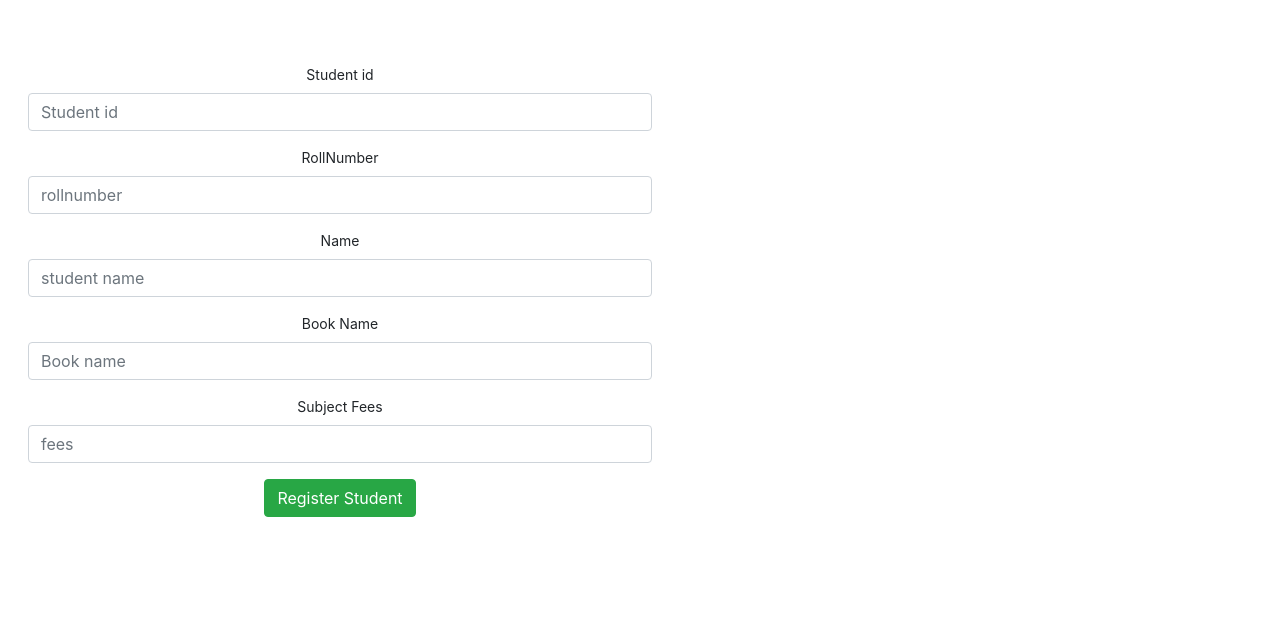
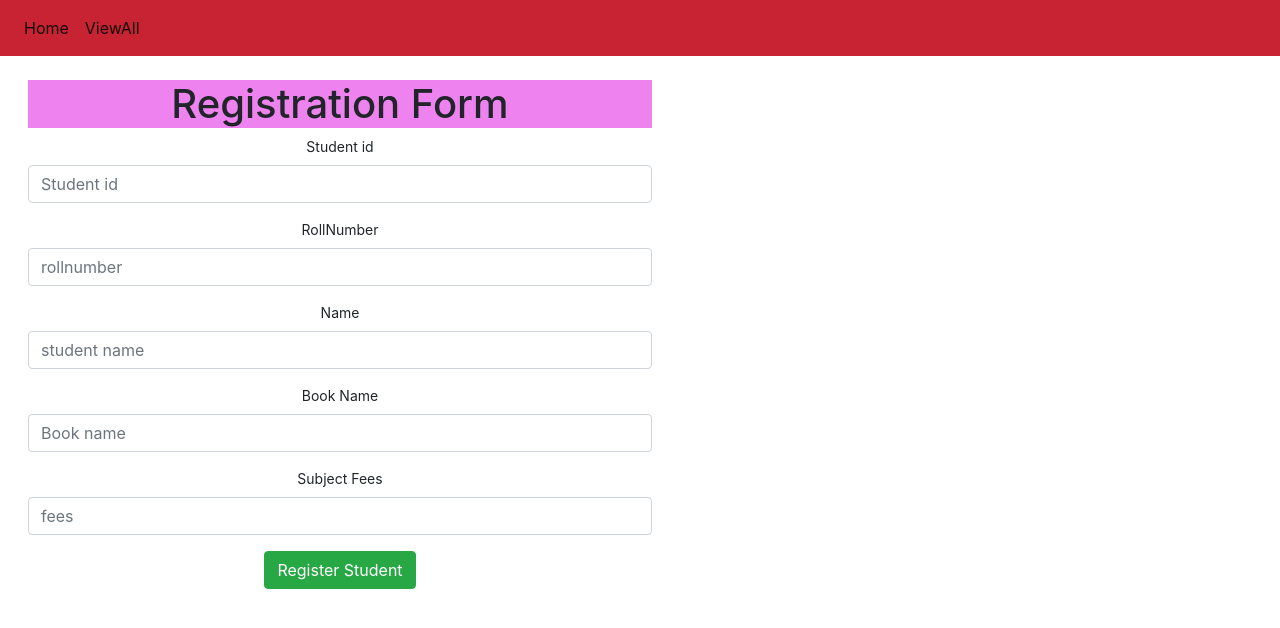
Before and after one commit to Subodh91008/angular, an Angular app: page /home in a window 1280 px wide. Shown: the top 628 px of the page. Built offline with nearby package versions, Linux system fonts and the light colour scheme.

Commit message:
'changeo'

```diff
--- a/src/app/app.component.css
+++ b/src/app/app.component.css
@@ -0,0 +1,7 @@
+.navbar{
+  color: white;
+}
+.navbar-nav{
+  text-align: center;
+  color: white;
+}
--- a/src/app/app.component.html
+++ b/src/app/app.component.html
@@ -1,13 +1,16 @@
-<nav class="navbar navbar-expand-lg navbar-light btn-danger" class="container-fluid">
-  <button class="navbar-toggler" type="button" data-toggle="collapse" data-target="#navbarNavAltMarkup" aria-controls="navbarNavAltMarkup" aria-expanded="false" aria-label="Toggle navigation">
-    <span class="navbar-toggler-icon"></span>
-  </button>
-  <div class="collapse navbar-collapse" id="navbarNavAltMarkup">
+<nav class="navbar navbar-expand-lg navbar-light btn-danger" >
+
+
     <div class="navbar-nav">
       <a class="nav-item nav-link active" routerLink="home">Home <span class="sr-only">(current)</span></a>
-      <a class="nav-item nav-link" routerLink="/getall">ViewAll</a>
 
-    </div>
+      <a class="nav-item nav-link active" routerLink="/getall">ViewAll</a>
+
+
   </div>
+
 </nav>
+
+
+
 <router-outlet></router-outlet>
--- a/src/app/home/home.component.css
+++ b/src/app/home/home.component.css
@@ -10,3 +10,7 @@
   width: auto;
   text-align: center;
 }
+h1{
+  text-align: center;
+  background: violet;
+}
--- a/src/app/home/home.component.html
+++ b/src/app/home/home.component.html
@@ -1,5 +1,5 @@
 <div class="container form-control-sm" >
-
+<h1>Registration Form</h1>
 <form (ngSubmit)="savestudent()" method="POST" >
 
   <div class="form-group">
```
